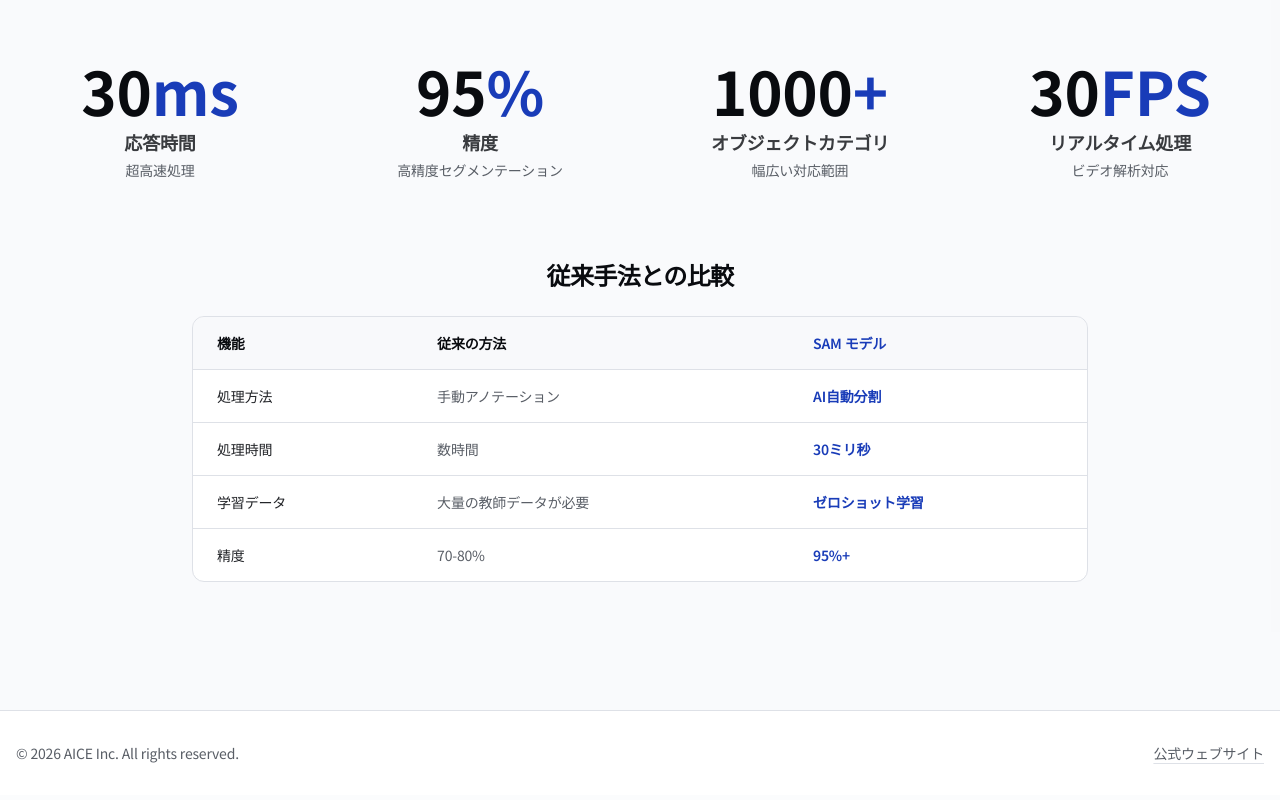
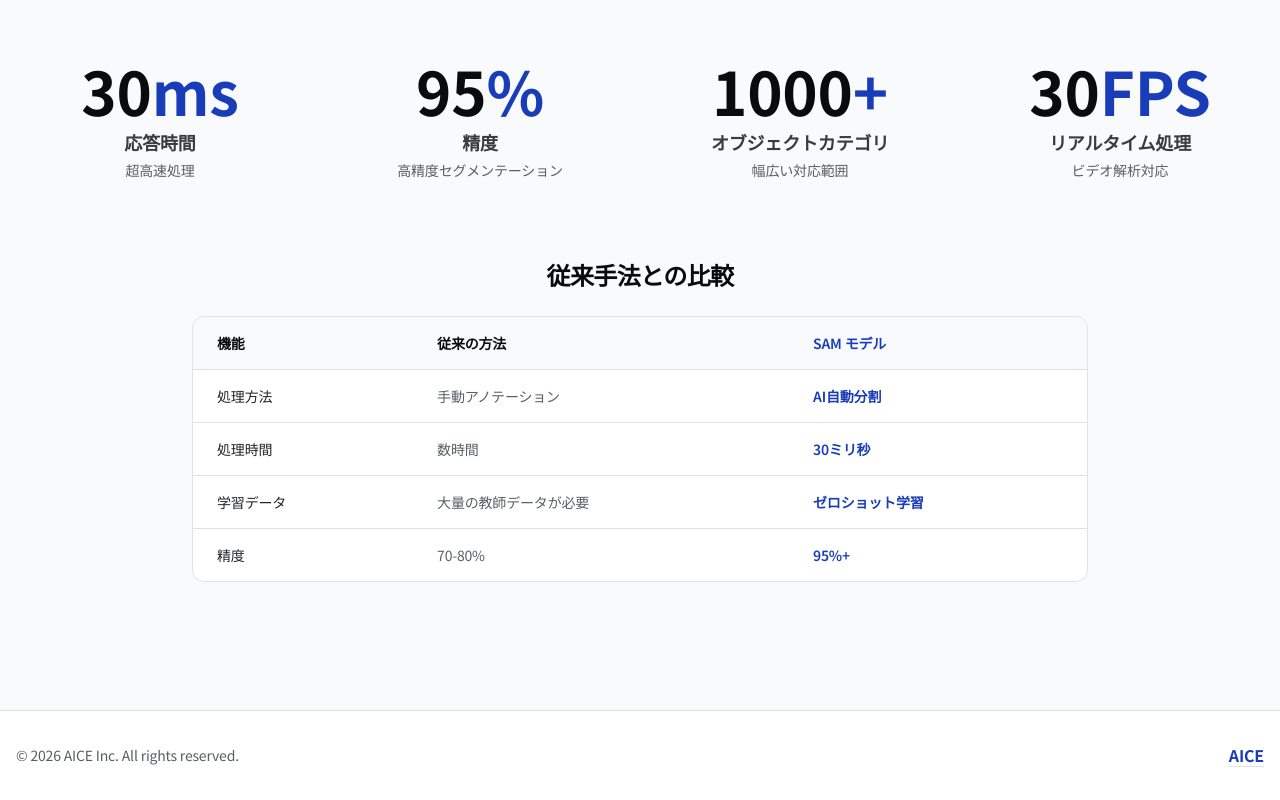
Before and after one commit to liuchiawei/demo-sam-3d, a Next.js app: page / in a window 1280 px wide. Shown: the part 3687-4487 px from the top of the page. Built offline with nearby package versions, Linux system fonts and the light colour scheme.

Commit message:
style(footer): update footer link text and style

```diff
--- a/components/sections/Footer.tsx
+++ b/components/sections/Footer.tsx
@@ -3,7 +3,7 @@
 const OFFICIAL_URL = "https://aice.co.jp/";
 
 const linkClass =
-  "text-sm text-muted-foreground underline decoration-border underline-offset-4 transition-colors hover:text-foreground hover:decoration-foreground/40 focus-visible:rounded focus-visible:outline-none focus-visible:ring-2 focus-visible:ring-ring focus-visible:ring-offset-2 focus-visible:ring-offset-background";
+  "text-md font-bold text-blue-800 dark:text-blue-400 underline decoration-border underline-offset-4 transition-colors hover:text-foreground hover:decoration-foreground/40 focus-visible:rounded focus-visible:outline-none focus-visible:ring-2 focus-visible:ring-ring focus-visible:ring-offset-2 focus-visible:ring-offset-background";
 
 export function Footer() {
   const { rights, officialWebsite, privacy, terms } = messages.footer;
--- a/lib/messages.ts
+++ b/lib/messages.ts
@@ -189,7 +189,7 @@
     rights: "© 2026 AICE Inc. All rights reserved.",
     privacy: "プライバシーポリシー",
     terms: "利用規約",
-    officialWebsite: "公式ウェブサイト",
+    officialWebsite: "AICE",
   },
 };
 
```
